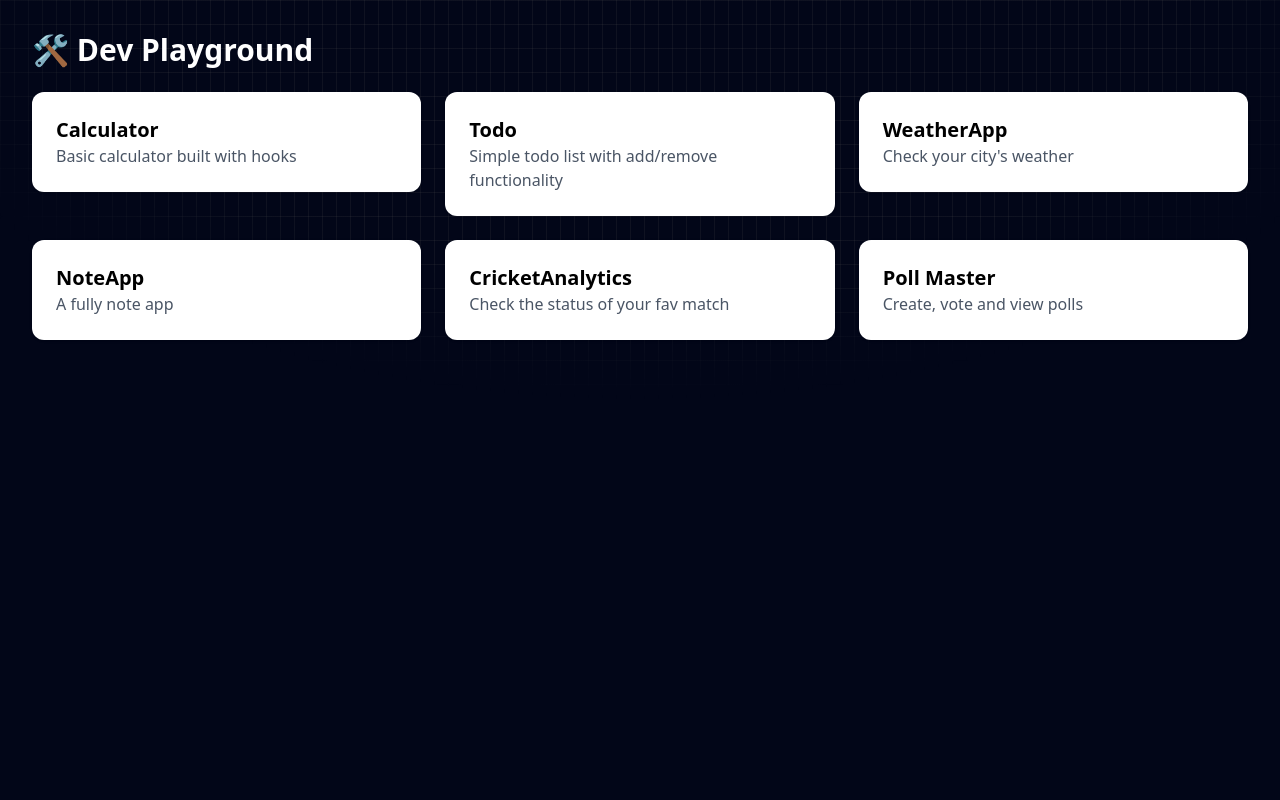
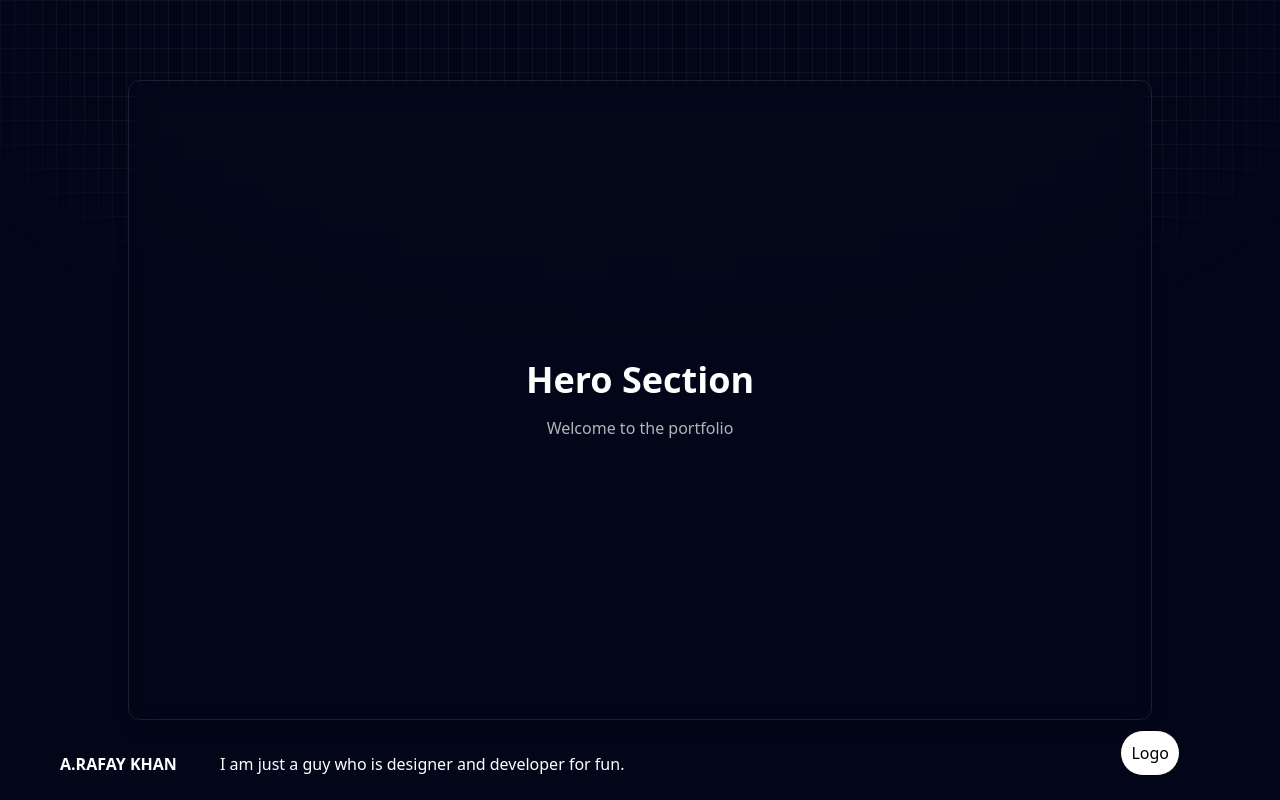
Before and after one commit to Rafayurgit/devPlayGround, a React (Vite) app in the folder frontend/: page / in a window 1280 px wide. Built offline with nearby package versions, Linux system fonts and the light colour scheme.

Commit message:
Add: update homescree with proper section methods

```diff
--- /dev/null
+++ b/frontend/src/Components/HeroSection.jsx
@@ -0,0 +1,19 @@
+import React from 'react'
+
+function HeroSection() {
+  return (
+    <div>
+      <section
+              id="hero"
+              className="snap-start h-screen flex items-center justify-center px-4"
+            >
+              <div className="w-full max-w-5xl h-[80vh] border border-white/10 rounded-xl backdrop-blur-md shadow-lg p-10 flex flex-col items-center justify-center">
+                <h1 className="text-4xl text-white font-bold">Hero Section</h1>
+                <p className="text-white/70 mt-4">Welcome to the portfolio</p>
+              </div>
+        </section>
+    </div>
+  )
+}
+
+export default HeroSection
--- /dev/null
+++ b/frontend/src/Components/ProjectSection.jsx
@@ -0,0 +1,22 @@
+import React from 'react'
+import ProjectCard from './ProjectCard'
+import projectList from '../DATA/projectList'
+
+function ProjectSection() {
+  return (
+    <div>
+        <section id="project" className="snap-start h-screen flex items-center justify-center px-4">
+        <div className="w-full max-w-5xl h-[80vh] border border-white/10 rounded-xl backdrop-blur-md shadow-lg p-10 flex flex-col items-center justify-center">
+          <h1 className="text-3xl font-bold mb-6 text-white">🛠️ Dev Playground</h1>
+          <div className="grid grid-cols-1 sm:grid-cols-2 md:grid-cols-3 gap-6 ">
+            {projectList.map((proj, idx)=>{
+              return <ProjectCard key={idx} project={proj}/>
+            })}
+          </div>
+        </div>
+      </section>
+    </div>
+  )
+}
+
+export default ProjectSection
--- /dev/null
+++ b/frontend/src/Components/SkillSection.jsx
@@ -0,0 +1,18 @@
+import React from 'react'
+
+function SkillSection() {
+  return (
+    <div>
+      <section
+              id="hero"
+              className="snap-start h-screen flex items-center justify-center px-4"
+            >
+              <div className="w-full max-w-5xl h-[80vh] border border-white/10 rounded-xl backdrop-blur-md shadow-lg p-10 flex flex-col items-center justify-center">
+
+              </div>
+        </section>
+    </div>
+  )
+}
+
+export default SkillSection
--- a/frontend/src/Pages/Home.jsx
+++ b/frontend/src/Pages/Home.jsx
@@ -1,16 +1,40 @@
 import ProjectCard from "../Components/ProjectCard";
 import projectList from "../DATA/projectList";
+import HeroSection from "../Components/HeroSection";
+import ProjectSection from "../Components/ProjectSection";
+import SkillSection from "../Components/SkillSection";
 
 const Home = () => {
   return (
-    <div className="min-h-screen p-8">
-      <h1 className="text-3xl font-bold mb-6 text-white">🛠️ Dev Playground</h1>
-      <div className="grid grid-cols-1 sm:grid-cols-2 md:grid-cols-3 gap-6 ">
-        {projectList.map((proj, idx)=>{
-           return <ProjectCard key={idx} project={proj}/>
-        })}
+    <div className="relative h-screen">
+
+    <div className="fixed z-50 bottom-6 left-15">
+      <h1 className="text-white font-bold">A.RAFAY KHAN</h1>
+    </div>
+
+    <div className="fixed left-55 bottom-6">
+      <h3 className="text-white ">I am just a guy who is designer and developer for fun.</h3>
+    </div>
+
+    <div className="fixed z-50 bottom-6 right-25">
+      <button className="rounded-full p-2.5 bg-white cursor-pointer  border">Logo</button>
+    </div>
+
+      <div className="snap-y snap-mandatory overflow-y-scroll h-screen">
+        <HeroSection/>
+        <ProjectSection/>
+        <SkillSection/>
       </div>
+
     </div>
+    // <div className="min-h-screen p-8">
+    //   <h1 className="text-3xl font-bold mb-6 text-white">🛠️ Dev Playground</h1>
+    //   <div className="grid grid-cols-1 sm:grid-cols-2 md:grid-cols-3 gap-6 ">
+    //     {projectList.map((proj, idx)=>{
+    //        return <ProjectCard key={idx} project={proj}/>
+    //     })}
+    //   </div>
+    // </div>
   );
 };
 
```
